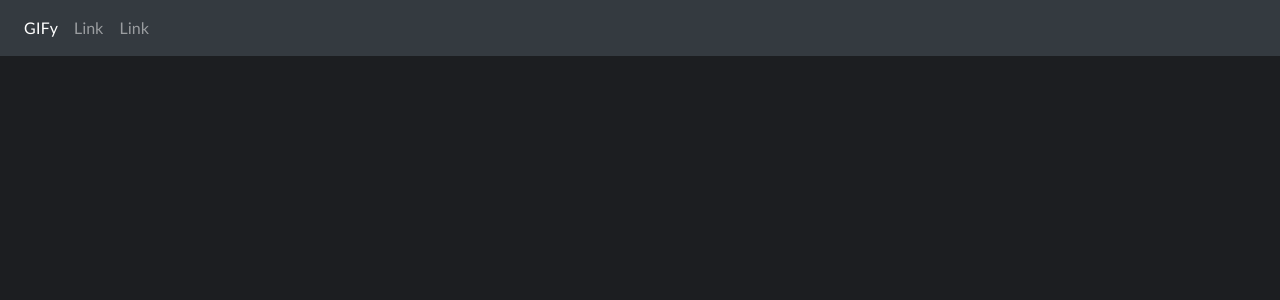
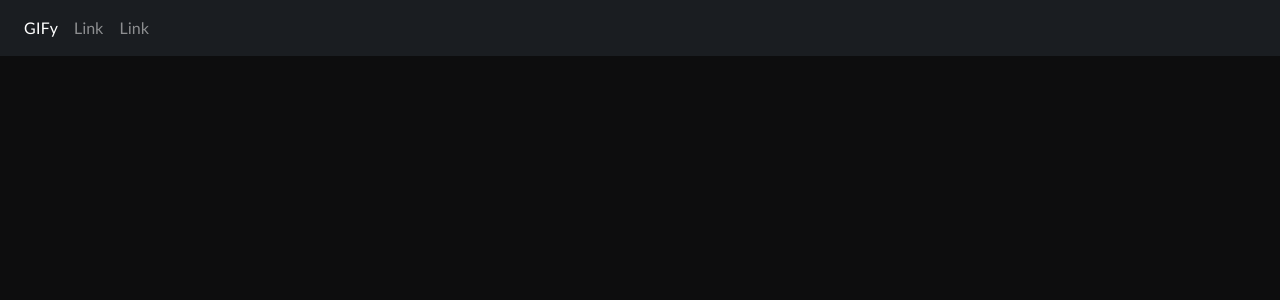
Before and after one commit to blunt008/Gify, a Django app: page / in a window 1280 px wide. Shown: the top 300 px of the page. Run offline with Django 3.2, Linux system fonts and the light colour scheme; data that the repository does not hold is empty; some libraries are stand-ins or nearby versions.

Commit message:
Changed body background color

```diff
--- a/account/static/css/base.css
+++ b/account/static/css/base.css
@@ -1,6 +1,10 @@
 body {
      font-family: 'Lato', sans-serif;
-     background-color: rgb(28, 30, 33);
+     background-color: rgb(13, 13, 14);
+}
+
+#gify-nav {
+    background: rgb(26, 29, 33) !important;
 }
 
 .errorlist {
@@ -249,7 +253,7 @@ body {
     margin: 0 auto;
     margin-top: 5%;
     margin-bottom: 1.5rem;
-    background: rgb(33, 37, 41);
+    background: rgb(28, 30, 33);
 }
 
 .post.clicked {
--- a/account/templates/navbar.html
+++ b/account/templates/navbar.html
@@ -1,5 +1,5 @@
 {% load thumbnail %}
-<nav class="navbar navbar-expand-lg navbar-dark bg-dark fixed-top">
+<nav id="gify-nav" class="navbar navbar-expand-lg navbar-dark bg-dark fixed-top">
   <a class="navbar-brand d-lg-none" href="#">Navbar</a>
 
   <button class="navbar-toggler" type="button" data-toggle="collapse" data-target="#navbarToggle" aria-controls="navbarToggle" aria-expanded="false" aria-label="Toggle navigation">
```
